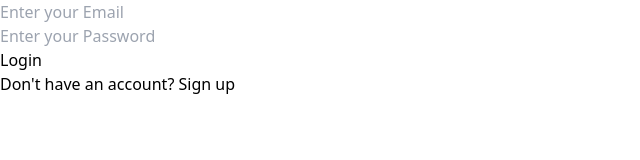
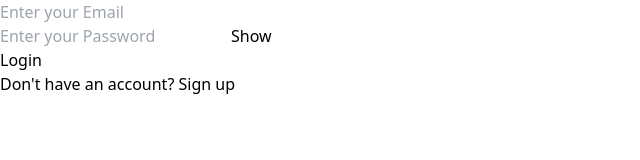
Before and after one commit to abhishek76A/ems, a React (Vite) app: page / in a window 1280 px wide. Shown: the top 160 px of the page, without its empty margins (0-640 px from the left). Built offline with nearby package versions, Linux system fonts and the light colour scheme.

Commit message:
adding show password feature

```diff
--- a/src/App.tsx
+++ b/src/App.tsx
@@ -2,8 +2,6 @@
 import EmployeeDashboard from "./component/Dashboard/EmployeeDashboard.tsx";
 import Login from "./component/Auth/Login.tsx";
 import AdminDashboard from "./component/Dashboard/AdminDashboard.tsx";
-import {getLocalStorage, setLocalStorage} from "./utils/localStorage.tsx";
-import employeeDashboard from "./component/Dashboard/EmployeeDashboard.tsx";
 import {AuthContext} from "./context/AuthProvider.tsx";
 
 const App =() => {
@@ -11,7 +9,6 @@
     const [user, setUser] = useState('')
     const [loggedInUserData, setLoggedInUserData] = useState(null);
     const [userData,setUserData] = useContext(AuthContext)
-
     useEffect(() => {
         const loggedInUser = localStorage.getItem("loggedInUser")
 
--- a/src/component/Auth/Login.tsx
+++ b/src/component/Auth/Login.tsx
@@ -7,7 +7,7 @@
 const Login: React.FC<LoginProps> = ({ handleLogin }) => {
     const [email, setEmail] = useState('');
     const [password, setPassword] = useState('');
-
+    const [showPassword, setShowPassword] = useState(false);
 
     const submitHandler = (e: React.FormEvent) => {
         e.preventDefault();
@@ -34,14 +34,23 @@
                         />
                     </div>
                     <div className="mb-6">
+                        <div className="relative">
                             <input
-                            type="password"
+                                type={showPassword ? 'text' : 'password'}
                                 id="password"
                                 className="border border-emerald-600 p-2 w-full rounded-3xl focus:ring-2 text-white bg-black"
                                 placeholder="Enter your Password"
                                 value={password}
                                 onChange={(e) => setPassword(e.target.value)}
                             />
+                            <button
+                                type="button"
+                                className="absolute right-3 top-1/2 transform -translate-y-1/2 text-sm text-emerald-600"
+                                onClick={() => setShowPassword((prev) => !prev)}
+                            >
+                                {showPassword ? 'Hide' : 'Show'}
+                            </button>
+                        </div>
                     </div>
                     <button
                         type="submit"
--- a/src/component/Dashboard/EmployeeDashboard.tsx
+++ b/src/component/Dashboard/EmployeeDashboard.tsx
@@ -4,8 +4,8 @@
 import TaskList from "../TaskList/TaskList";
 
 interface EmployeeDashboardProps {
-    data: any;  // You can specify a more precise type instead of 'any' if you know the structure of 'data'
-    changeUser: (user: string) => void;  // Assuming changeUser is a function that takes a string and returns nothing
+    data: any;
+    changeUser: (user: string) => void;
 }
 
 const EmployeeDashboard: React.FC<EmployeeDashboardProps> = ({ data, changeUser }) => {
--- a/src/component/TaskList/AcceptTask.tsx
+++ b/src/component/TaskList/AcceptTask.tsx
@@ -1,6 +1,6 @@
 import React from "react";
 
-// Define the type for the task data
+
 interface TaskData {
     title: string;
     category: string;
--- a/src/component/TaskList/CompleteTask.tsx
+++ b/src/component/TaskList/CompleteTask.tsx
@@ -1,6 +1,6 @@
 import React from "react";
 
-// Define the type for the task data
+
 interface TaskData {
     title: string;
     category: string;
--- a/src/component/TaskList/FailedTask.tsx
+++ b/src/component/TaskList/FailedTask.tsx
@@ -1,6 +1,6 @@
 import React from "react";
 
-// Define the type for the task data
+
 interface TaskData {
     title: string;
     category: string;
--- a/src/component/TaskList/NewTask.tsx
+++ b/src/component/TaskList/NewTask.tsx
@@ -1,6 +1,6 @@
 import React from "react";
 
-// Define the type for the task data
+
 interface TaskData {
     title: string;
     category: string;
--- a/src/component/TaskList/TaskList.tsx
+++ b/src/component/TaskList/TaskList.tsx
@@ -4,7 +4,7 @@
 import CompleteTask from "./CompleteTask";
 import FailedTask from "./FailedTask";
 
-// Define the type for individual task
+
 interface Task {
     title: string;
     category: string;
--- a/src/component/other/Header.tsx
+++ b/src/component/other/Header.tsx
@@ -6,14 +6,13 @@
 }
 
 const Header: React.FC<HeaderProps> = (props) => {
-    // Check if user data exists and set username
+
     const username = props.data ? props.data.firstName : "Admin";
 
     const logOutUser = () => {
         localStorage.setItem("loggedInUser", "");
         console.log(props.changeUser);
-        props.changeUser(""); // Reset user state
-        // window.location.reload(); // Uncomment if you want to reload the page after logging out
+        props.changeUser("");
     };
 
     return (
```
Lines whose indentation alone changed are shown as unchanged.
